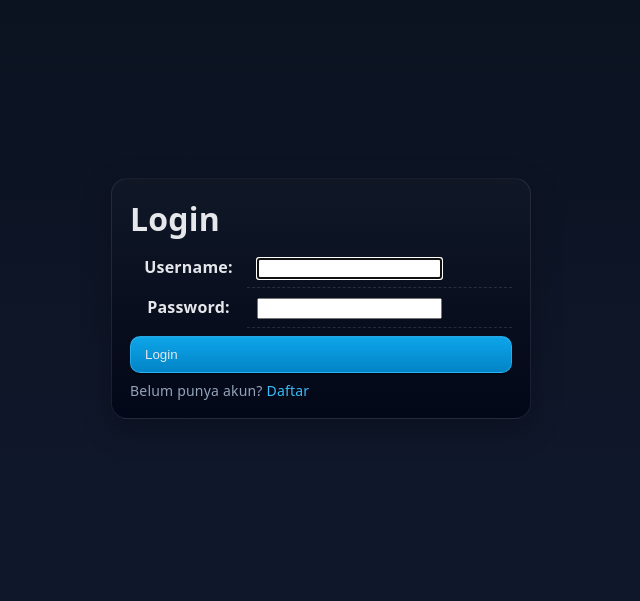
After one commit to gung16/TUGAS2PBP, a Django app: page /login/ in a window 1280 px wide. The commit adds this page. Shown: the top 601 px of the page, without its empty margins (319-959 px from the left). Run offline with Django 5.2, Linux system fonts and the light colour scheme.

Commit message:
Tugas 4 completed

```diff
--- /dev/null
+++ b/main/templates/login.html
@@ -0,0 +1,29 @@
+{% extends 'base.html' %}
+
+{% block header %}{% endblock header %}
+
+{% block meta %}
+<title>Login</title>
+{% endblock meta %}
+
+{% block content %}
+<div class="container" style="display:grid; place-items:center; min-height:70vh;">
+  <div class="card" style="width:min(420px, 100%);">
+    <div class="stack">
+      <h1 style="margin:0;">Login</h1>
+      <form method="POST" action="" class="stack">
+        {% csrf_token %}
+        <div class="table-like"><table>{{ form.as_table }}</table></div>
+        <button class="btn primary" type="submit">Login</button>
+      </form>
+      {% if messages %}
+      <ul class="muted" style="margin:0;">
+        {% for message in messages %}<li>{{ message }}</li>{% endfor %}
+      </ul>
+      {% endif %}
+      <div class="muted">Belum punya akun? <a href="{% url 'main:register' %}">Daftar</a></div>
+    </div>
+  </div>
+  </div>
+
+{% endblock content %}
--- a/main/templates/product_detail.html
+++ b/main/templates/product_detail.html
@@ -20,11 +20,13 @@
         <span class="rating">★ {{ product.rating|default:0|floatformat:1 }}</span>
       </div>
       <p>{{ product.description }}</p>
+      <div class="muted" style="font-size: 13px;">By: {% if product.user %}{{ product.user.username }}{% else %}Anonymous{% endif %}</div>
       <div class="row muted" style="font-size: 12px;">
         <span>{% if product.is_featured %}Featured · {% endif %}{% if product.is_product_hot %}Hot · {% endif %}{{ product.created_at|date:"d M Y H:i" }}</span>
         <span>Views: {{ product.product_views }}</span>
       </div>
     </div>
+
     <div class="card stack">
       <h3 style="margin:0 0 4px;">Rate this product</h3>
       <form method="post">
--- a/main/urls.py
+++ b/main/urls.py
@@ -1,5 +1,5 @@
 from django.urls import path
-from main.views import show_main, create_product, show_product, show_xml, show_json, show_xml_by_id, show_json_by_id
+from main.views import show_main, create_product, show_product, show_xml, show_json, show_xml_by_id, show_json_by_id, register, login_user, logout_user
 
 app_name = 'main'
 
@@ -11,4 +11,7 @@ urlpatterns = [
     path('json/', show_json, name='show_json'),
     path('xml/<str:product_id>/', show_xml_by_id, name='show_xml_by_id'),
     path('json/<str:product_id>/', show_json_by_id, name='show_json_by_id'),
+    path('register/', register, name='register'),
+    path('login/', login_user, name='login'),
+    path('logout/', logout_user, name='logout'),
 ]
--- a/main/views.py
+++ b/main/views.py
@@ -4,14 +4,31 @@ from main.models import Product
 from django.http import HttpResponse
 from django.core import serializers
 
+#Tugas 4
+from django.contrib.auth.forms import UserCreationForm
+from django.contrib import messages
+from django.contrib.auth.forms import UserCreationForm, AuthenticationForm
+from django.contrib.auth import authenticate, login, logout
+from django.contrib.auth.decorators import login_required
+import datetime
+from django.http import HttpResponseRedirect
+from django.urls import reverse
+
+@login_required(login_url='/login')
 def show_main(request):
-    product_list = Product.objects.all()
+    filter_type = request.GET.get("filter", "all")  # default 'all'
+    if filter_type == "all":
+        product_list = Product.objects.all()
+    else:
+        product_list = Product.objects.filter(user=request.user)
 
     context = {
         'name': 'I Gusti Ngurah Agung Airlangga Putra',
         'npm' : '2406358794',
         'class': 'PBP F',
-        'product_list': product_list
+        'product_list': product_list,
+        'last_login': request.COOKIES.get('last_login', 'Never')
+
     }
 
     return render(request, "main.html", context)
@@ -19,13 +36,18 @@ def show_main(request):
 def create_product(request):
     form = ProductForm(request.POST or None)
 
-    if form.is_valid() and request.method == "POST":
-        form.save()
+    if form.is_valid() and request.method == 'POST':
+        product_entry = form.save(commit = False)
+        product_entry.user = request.user
+        product_entry.save()
         return redirect('main:show_main')
 
-    context = {'form': form}
+    context = {
+        'form': form
+    }
     return render(request, "create_product.html", context)
 
+@login_required(login_url='/login')
 def show_product(request, id):
     product = get_object_or_404(Product, pk=id)
     if request.method == "POST":
@@ -49,16 +71,12 @@ def show_product(request, id):
 
     return render(request, "product_detail.html", context)
 
-def show_xml(request):
-    product_list = Product.objects.all()
 
 def show_xml(request):
     product_list = Product.objects.all()
     xml_data = serializers.serialize("xml", product_list)
     return HttpResponse(xml_data, content_type="application/xml")
 
-def show_json(request):
-    product_list = Product.objects.all()
 
 def show_json(request):
     product_list = Product.objects.all()
@@ -80,3 +98,39 @@ def show_json_by_id(request, product_id):
         return HttpResponse(json_data, content_type="application/json")
     except Product.DoesNotExist:
         return HttpResponse(status=404)
+
+# Tugas 4
+def register(request):
+    form = UserCreationForm()
+
+    if request.method == "POST":
+        form = UserCreationForm(request.POST)
+        if form.is_valid():
+            form.save()
+            messages.success(request, 'Your account has been successfully created!')
+            return redirect('main:login')
+    context = {'form':form}
+    return render(request, 'register.html', context)
+
+def login_user(request):
+   if request.method == 'POST':
+      form = AuthenticationForm(data=request.POST)
+
+      if form.is_valid():
+            user = form.get_user()
+            login(request, user)
+            response = HttpResponseRedirect(reverse("main:show_main"))
+            response.set_cookie('last_login', str(datetime.datetime.now()))
+            return response
+
+
+   else:
+      form = AuthenticationForm(request)
+   context = {'form': form}
+   return render(request, 'login.html', context)
+
+def logout_user(request):
+    logout(request)
+    response = HttpResponseRedirect(reverse('main:login'))
+    response.delete_cookie('last_login')
+    return response
--- a/templates/base.html
+++ b/templates/base.html
@@ -72,6 +72,8 @@
     .thumb { width: 100%; aspect-ratio: 16/10; object-fit: cover; border-radius: 12px; border: 1px solid rgba(148,163,184,0.15); }
     .muted { color: var(--muted); font-size: 14px; }
     .pill { display: inline-flex; align-items: center; gap: 6px; padding: 4px 10px; border-radius: 999px; border: 1px solid rgba(148,163,184,0.25); font-size: 12px; color: var(--muted); }
+    .pill:hover { border-color: rgba(148,163,184,0.45); color: var(--text); }
+    .pill.active { background: rgba(56,189,248,0.12); color: var(--text); border-color: rgba(56,189,248,0.5); }
     .price { font-weight: 800; font-size: 20px; letter-spacing: 0.3px; }
     .rating { color: #fbbf24; font-weight: 700; }
     .row { display: flex; align-items: center; justify-content: space-between; gap: 12px; flex-wrap: wrap; }
@@ -95,6 +97,7 @@
 </head>
 
 <body>
+    {% block header %}
     <header>
         <nav class="nav">
             <div class="brand">
@@ -107,6 +110,7 @@
             </div>
         </nav>
     </header>
+    {% endblock header %}
     <main class="container page">
         {% block content %} {% endblock content %}
     </main>
```
Also changed, not shown: main/models.py (+7 -0 lines), main/templates/main.html (+21 -2 lines), main/templates/register.html (added, +29 -0 lines), main/migrations/0002_product_user.py (added).
